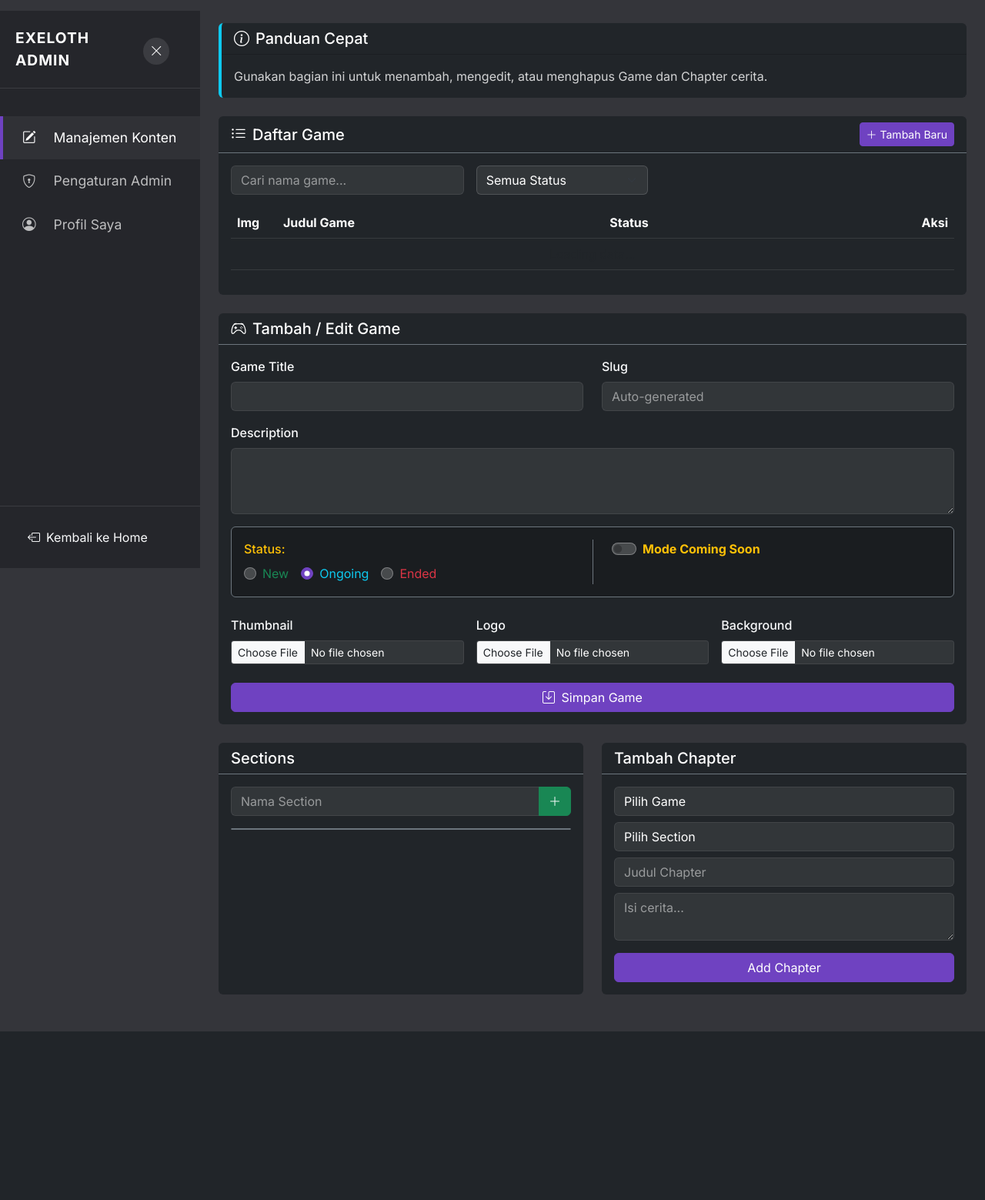
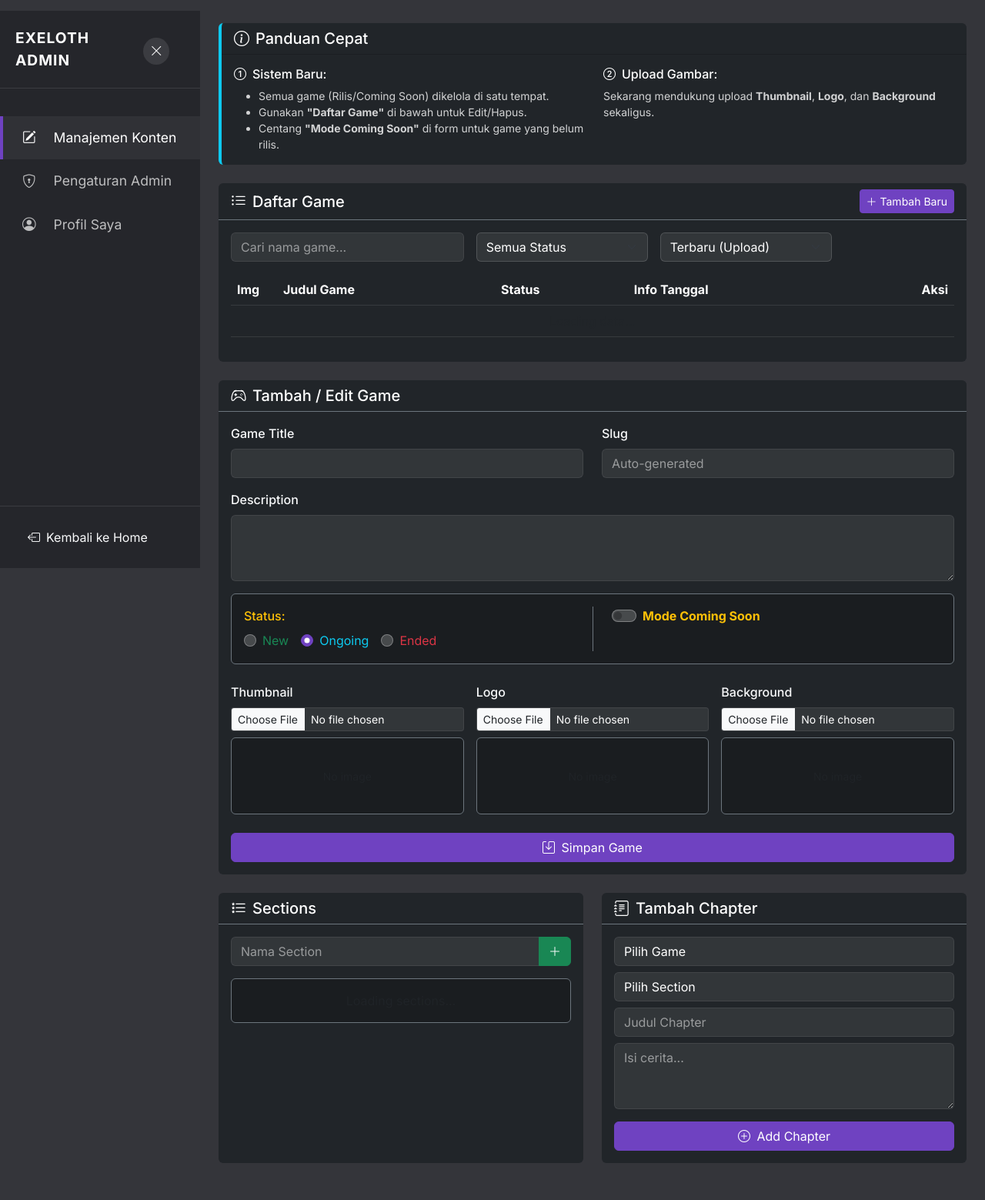
Before and after one commit to sharanroshank/Exeloth-Codex, a web app: file admin.html in a window 1280 px wide. Shown: the part 62-1621 px from the top of the page at 77% size. Before the commit the page ends 1402 px from the top, so only its background shows below. Run offline with its HTML, style and script files only (its server is not run), Linux system fonts and the light colour scheme; some libraries are stand-ins or nearby versions.

Commit message:
pindahkan style dan script admin dan games ke file terpisah

```diff
--- a/admin.html
+++ b/admin.html
@@ -9,76 +9,12 @@
     <link rel="stylesheet" href="https://unpkg.com/bootstrap-icons@1.10.0/font/bootstrap-icons.css">
     <link href="https://fonts.googleapis.com/css2?family=Inter:wght@400;500;600;700&display=swap" rel="stylesheet">
     <link rel="stylesheet" href="assets/css/style.css">
-
-    <style>
-        /* --- Styles Khusus Admin Dashboard --- */
-        body { padding-top: 76px !important; background-color: #34353a; }
-
-        /* Sidebar Positioning */
-        #sidebar {
-            top: 76px !important;
-            height: calc(100vh - 76px) !important;
-            z-index: 900;
-        }
-
-        /* Animasi Transisi Halaman */
-        .admin-section-content { display: none; animation: fadeIn 0.3s; }
-        .admin-section-content.active { display: block; }
-
-        @keyframes fadeIn {
-            from { opacity: 0; transform: translateY(10px); }
-            to { opacity: 1; transform: translateY(0); }
-        }
-
-        /* Profile Picture Settings */
-        .profile-pic-container {
-            position: relative;
-            width: 120px;
-            height: 120px;
-            margin: 0 auto;
-            background-color: #212529;
-        }
-        .profile-pic-overlay {
-            position: absolute;
-            top: 0; left: 0; right: 0; bottom: 0;
-            background: rgba(0,0,0,0.6);
-            border-radius: 50%;
-            display: flex;
-            align-items: center;
-            justify-content: center;
-            opacity: 0;
-            transition: all 0.3s ease;
-            cursor: pointer;
-        }
-        .profile-pic-container:hover .profile-pic-overlay { opacity: 1; }
-
-        /* Sidebar Active State Customization */
-        .nav-link-custom {
-            color: rgba(255,255,255,0.7);
-            padding: 12px 20px;
-            display: block;
-            text-decoration: none;
-            border-left: 4px solid transparent;
-            transition: all 0.3s;
-        }
-        .nav-link-custom:hover {
-            background: rgba(255,255,255,0.05);
-            color: white;
-        }
-        .nav-link-custom.active {
-            background: rgba(255,255,255,0.1);
-            color: white;
-            border-left-color: var(--primary-color, #6f42c1);
-        }
-    </style>
 </head>
-<body>
+<body class="admin-page">
 
     <div id="navbar-placeholder"></div>
     <script src="assets/js/navbar.js"></script>
     <script>renderNavbar();</script>
-
-    <div id="notification-container" class="position-fixed top-0 end-0 p-3" style="z-index: 9999;"></div>
 
     <div class="dashboard-wrapper">
 
@@ -121,12 +57,28 @@
             <div class="container-fluid px-4 pb-5 pt-3" id="admin-panel-section">
 
                 <div id="section-content" class="admin-tab-content fade-in active">
+
                     <div class="card bg-dark mb-4 guide-section border-start border-4 border-info">
                         <div class="card-header bg-transparent">
                             <h5 class="mb-0 text-info"><i class="bi bi-info-circle me-2"></i>Panduan Cepat</h5>
                         </div>
                         <div class="card-body">
-                            <p class="text-white mb-0">Gunakan bagian ini untuk menambah, mengedit, atau menghapus Game dan Chapter cerita.</p>
+                            <div class="row g-4">
+                                <div class="col-md-6">
+                                    <h6 class="text-white"><i class="bi bi-1-circle me-2"></i>Sistem Baru:</h6>
+                                    <ul class="text-muted small mb-0">
+                                        <li>Semua game (Rilis/Coming Soon) dikelola di satu tempat.</li>
+                                        <li>Gunakan <strong>"Daftar Game"</strong> di bawah untuk Edit/Hapus.</li>
+                                        <li>Centang <strong>"Mode Coming Soon"</strong> di form untuk game yang belum rilis.</li>
+                                    </ul>
+                                </div>
+                                <div class="col-md-6">
+                                    <h6 class="text-white"><i class="bi bi-2-circle me-2"></i>Upload Gambar:</h6>
+                                    <p class="text-muted small mb-0">
+                                        Sekarang mendukung upload <strong>Thumbnail</strong>, <strong>Logo</strong>, dan <strong>Background</strong> sekaligus.
+                                    </p>
+                                </div>
+                            </div>
                         </div>
                     </div>
 
@@ -143,8 +95,17 @@
                                 <div class="col-md-3">
                                     <select id="filter-status" class="form-select">
                                         <option value="all">Semua Status</option>
+                                        <option value="new_release">New Release</option>
                                         <option value="ongoing">Ongoing</option>
+                                        <option value="ended">Ended</option>
                                         <option value="coming_soon">Coming Soon</option>
+                                    </select>
+                                </div>
+                                <div class="col-md-3">
+                                    <select id="sort-game" class="form-select">
+                                        <option value="newest">Terbaru (Upload)</option>
+                                        <option value="oldest">Terlama</option>
+                                        <option value="name_asc">Nama (A-Z)</option>
                                     </select>
                                 </div>
                             </div>
@@ -155,11 +116,12 @@
                                             <th style="width: 60px;">Img</th>
                                             <th>Judul Game</th>
                                             <th>Status</th>
+                                            <th>Info Tanggal</th>
                                             <th class="text-end">Aksi</th>
                                         </tr>
                                     </thead>
                                     <tbody id="game-table-body">
-                                        <tr><td colspan="4" class="text-center text-muted">Loading data...</td></tr>
+                                        <tr><td colspan="5" class="text-center text-muted">Loading data...</td></tr>
                                     </tbody>
                                 </table>
                             </div>
@@ -215,21 +177,33 @@
                                     <div class="col-md-4">
                                         <label class="form-label">Thumbnail</label>
                                         <input type="file" class="form-control form-control-sm" id="game-thumbnail" accept="image/*">
-                                        <img id="preview-thumbnail" src="" class="mt-2 w-100 rounded" style="display:none; max-height:100px; object-fit:cover;">
+                                        <div class="border border-secondary rounded p-2 text-center bg-darker mt-2" style="height: 100px; display: flex; align-items: center; justify-content: center;">
+                                            <img id="preview-thumbnail" src="" style="max-height: 100%; max-width: 100%; display: none;">
+                                            <span class="text-muted small" id="txt-thumbnail">No image</span>
+                                        </div>
                                     </div>
                                     <div class="col-md-4">
                                         <label class="form-label">Logo</label>
                                         <input type="file" class="form-control form-control-sm" id="game-logo" accept="image/*">
-                                        <img id="preview-logo" src="" class="mt-2 w-100 rounded" style="display:none; max-height:100px; object-fit:contain;">
+                                        <div class="border border-secondary rounded p-2 text-center bg-darker mt-2" style="height: 100px; display: flex; align-items: center; justify-content: center;">
+                                            <img id="preview-logo" src="" style="max-height: 100%; max-width: 100%; display: none;">
+                                            <span class="text-muted small" id="txt-logo">No image</span>
+                                        </div>
                                     </div>
                                     <div class="col-md-4">
                                         <label class="form-label">Background</label>
                                         <input type="file" class="form-control form-control-sm" id="game-bg" accept="image/*">
-                                        <img id="preview-bg" src="" class="mt-2 w-100 rounded" style="display:none; max-height:100px; object-fit:cover;">
+                                        <div class="border border-secondary rounded p-2 text-center bg-darker mt-2" style="height: 100px; display: flex; align-items: center; justify-content: center;">
+                                            <img id="preview-bg" src="" style="max-height: 100%; max-width: 100%; display: none;">
+                                            <span class="text-muted small" id="txt-bg">No image</span>
+                                        </div>
                                     </div>
                                 </div>
 
-                                <button type="submit" class="btn btn-primary w-100" id="game-submit-btn"><i class="bi bi-save me-1"></i> Simpan Game</button>
+                                <div class="d-grid gap-2">
+                                    <button type="submit" class="btn btn-primary" id="game-submit-btn"><i class="bi bi-save me-1"></i> Simpan Game</button>
+                                    <button type="button" class="btn btn-outline-secondary d-none" id="cancel-edit-btn" onclick="resetForm()">Batal Edit</button>
+                                </div>
                             </form>
                         </div>
                     </div>
@@ -237,26 +211,34 @@
                     <div class="row g-4">
                         <div class="col-lg-6">
                             <div class="card bg-dark h-100 border-secondary">
-                                <div class="card-header border-secondary"><h5 class="mb-0 text-white">Sections</h5></div>
+                                <div class="card-header border-secondary"><h5 class="mb-0 text-white"><i class="bi bi-list-stars me-2"></i>Sections</h5></div>
                                 <div class="card-body">
                                     <div class="input-group mb-3">
                                         <input type="text" class="form-control" id="new-section-name" placeholder="Nama Section">
                                         <button class="btn btn-success" onclick="addSection()"><i class="bi bi-plus-lg"></i></button>
                                     </div>
-                                    <div id="section-list-container" class="list-group list-group-flush rounded bg-darker border border-secondary overflow-auto" style="max-height: 200px;"></div>
+                                    <div id="section-list-container" class="list-group list-group-flush rounded bg-darker border border-secondary overflow-auto" style="max-height: 200px;">
+                                        <div class="text-center p-3 text-muted">Loading sections...</div>
+                                    </div>
                                 </div>
                             </div>
                         </div>
                         <div class="col-lg-6">
                             <div class="card bg-dark h-100 border-secondary">
-                                <div class="card-header border-secondary"><h5 class="mb-0 text-white">Tambah Chapter</h5></div>
+                                <div class="card-header border-secondary"><h5 class="mb-0 text-white"><i class="bi bi-journal-text me-2"></i>Tambah Chapter</h5></div>
                                 <div class="card-body">
                                     <form id="chapter-form">
-                                        <select class="form-control mb-2" id="chapter-game-slug" required><option value="">Pilih Game</option></select>
-                                        <select class="form-control mb-2" id="chapter-section" required><option value="">Pilih Section</option></select>
+                                        <div class="mb-2">
+                                            <select class="form-control" id="chapter-game-slug" required><option value="">Pilih Game</option></select>
+                                        </div>
+                                        <div class="mb-2">
+                                            <select class="form-control" id="chapter-section" required><option value="">Pilih Section</option></select>
+                                        </div>
                                         <input type="text" class="form-control mb-2" id="chapter-title" placeholder="Judul Chapter" required>
-                                        <textarea class="form-control mb-3" id="chapter-content" rows="2" placeholder="Isi cerita..." required></textarea>
-                                        <button type="submit" class="btn btn-primary w-100" id="chapter-submit-btn">Add Chapter</button>
+                                        <textarea class="form-control mb-3" id="chapter-content" rows="3" placeholder="Isi cerita..." required></textarea>
+                                        <div class="d-grid">
+                                            <button type="submit" class="btn btn-primary" id="chapter-submit-btn"><i class="bi bi-plus-circle me-1"></i> Add Chapter</button>
+                                        </div>
                                     </form>
                                 </div>
                             </div>
@@ -304,13 +286,15 @@
                                     <form id="profile-form" onsubmit="event.preventDefault(); showNotification('Fitur simpan profil belum terhubung ke database.', 'info');">
                                         <div class="text-center mb-5">
                                             <div class="position-relative d-inline-block">
-                                                <img id="settings-profile-img" src="https://ui-avatars.com/api/?name=Admin" class="rounded-circle border border-2 border-primary shadow" style="width: 120px; height: 120px; object-fit: cover;">
+                                                <div class="rounded-circle overflow-hidden border border-2 border-primary shadow" style="width: 120px; height: 120px;">
+                                                    <img id="settings-profile-img" src="https://ui-avatars.com/api/?name=Admin" class="w-100 h-100 object-fit-cover">
+                                                </div>
                                             </div>
                                             <div class="mt-3">
-                                                <label class="btn btn-sm btn-outline-light">
-                                                    <i class="bi bi-camera me-1"></i> Ganti Foto (Disabled)
-                                                    <input type="file" class="d-none" disabled>
+                                                <label class="btn btn-sm btn-outline-light disabled">
+                                                    <i class="bi bi-camera me-1"></i> Ganti Foto
                                                 </label>
+                                                <p class="text-muted small mt-1">Foto diambil dari akun Google</p>
                                             </div>
                                         </div>
 
@@ -326,7 +310,7 @@
                                         </div>
 
                                         <div class="alert alert-info">
-                                            <i class="bi bi-info-circle me-2"></i> Akun Anda terhubung melalui Google Sign-In. Foto dan email dikelola oleh Google.
+                                            <i class="bi bi-info-circle me-2"></i> Akun Anda terhubung melalui Google Sign-In.
                                         </div>
 
                                         <div class="d-flex justify-content-end gap-2 pt-2 border-top border-secondary">
@@ -352,72 +336,8 @@
     <script src="assets/js/firebase-config.js"></script>
     <script src="https://unpkg.com/bootstrap@5.3.0/dist/js/bootstrap.bundle.min.js"></script>
     <script src="assets/js/auth-system.js"></script>
+
     <script src="assets/js/admin.js"></script>
-
-    <script>
-        // Fungsi untuk Berpindah Bagian/Section
-        function switchSection(sectionId, elementLink) {
-            // 1. Sembunyikan SEMUA bagian konten
-            const allSections = document.querySelectorAll('.admin-tab-content');
-            allSections.forEach(section => {
-                section.classList.remove('active');
-                section.style.display = 'none'; // Paksa display none via JS agar aman
-            });
-
-            // 2. Tampilkan bagian yang dipilih
-            const targetSection = document.getElementById(sectionId);
-            if (targetSection) {
-                targetSection.classList.add('active');
-                targetSection.style.display = 'block';
-            } else {
-                console.error("Section tidak ditemukan:", sectionId);
-            }
-
-            // 3. Update status 'Active' pada Sidebar Link
-            if (elementLink) {
-                const allLinks = document.querySelectorAll('.nav-link-custom');
-                allLinks.forEach(link => link.classList.remove('active'));
-                elementLink.classList.add('active');
-            }
-
-            // 4. (Opsional) Tutup sidebar otomatis jika di layar HP
-            if (window.innerWidth <= 768) {
-                const sidebar = document.getElementById('sidebar');
-                if (sidebar) sidebar.classList.add('active'); // active di CSS ini artinya hidden (margin negative)
-
-                // Sembunyikan overlay hitam jika ada
-                const overlay = document.querySelector('.overlay-sidebar');
-                if (overlay) overlay.style.display = 'none';
-            }
-        }
-
-        // Inisialisasi Mobile Sidebar Toggle (Agar tombol X dan background gelap bekerja)
-        document.addEventListener('DOMContentLoaded', function() {
-            const sidebar = document.getElementById('sidebar');
-            const dismissBtn = document.getElementById('dismiss');
-            const overlay = document.querySelector('.overlay-sidebar') || document.createElement('div');
-
-            if (!document.querySelector('.overlay-sidebar')) {
-                overlay.className = 'overlay-sidebar';
-                // Style overlay agar menutupi layar
-                overlay.style.cssText = `display: none; position: fixed; top: 76px; left: 0; width: 100vw; height: 100vh; background: rgba(0,0,0,0.5); z-index: 899;`;
-                document.querySelector('.dashboard-wrapper').appendChild(overlay);
-            }
-
-            // Event Tutup Sidebar (Klik X)
-            if(dismissBtn) {
-                dismissBtn.addEventListener('click', function() {
-                    sidebar.classList.add('active'); // Sembunyikan sidebar
-                    overlay.style.display = 'none';
-                });
-            }
-
-            // Event Tutup Sidebar (Klik area hitam)
-            overlay.addEventListener('click', function() {
-                sidebar.classList.add('active');
-                overlay.style.display = 'none';
-            });
-        });
-    </script>
+    <script src="assets/js/admin-ui.js"></script>
 </body>
 </html>
--- a/assets/css/style.css
+++ b/assets/css/style.css
@@ -623,6 +623,45 @@ select option {
     gap: 8px;
 }
 
+/* ==================== 11. ADMIN DASHBOARD SPECIFIC ==================== */
+
+/* Khusus body admin agar background beda dengan home dan padding atas benar */
+body.admin-page {
+    padding-top: 76px !important;
+    background-color: #34353a;
+}
+
+/* Sidebar Positioning khusus Admin (hanya berlaku jika ada class admin-page di body) */
+body.admin-page #sidebar {
+    top: 76px !important;
+    height: calc(100vh - 76px) !important;
+    z-index: 900;
+}
+
+/* Profile Picture Settings */
+.profile-pic-container {
+    position: relative;
+    width: 120px;
+    height: 120px;
+    margin: 0 auto;
+    background-color: #212529;
+}
+
+.profile-pic-overlay {
+    position: absolute;
+    top: 0; left: 0; right: 0; bottom: 0;
+    background: rgba(0,0,0,0.6);
+    border-radius: 50%;
+    display: flex;
+    align-items: center;
+    justify-content: center;
+    opacity: 0;
+    transition: all 0.3s ease;
+    cursor: pointer;
+}
+
+.profile-pic-container:hover .profile-pic-overlay { opacity: 1; }
+
 /* Animasi sederhana saat ganti tab */
 .fade-in {
     animation: fadeIn 0.3s ease-in-out;
@@ -663,3 +702,28 @@ select option {
     color: white;
     border-left-color: var(--primary-color);
 }
+
+/* assets/css/games.css */
+
+.filter-box {
+    background-color: #212529;
+    border: 1px solid rgba(255,255,255,0.1);
+    border-radius: 12px;
+    box-shadow: 0 4px 6px rgba(0,0,0,0.3);
+}
+
+.pagination .page-link {
+    background-color: #212529;
+    border-color: #495057;
+    color: #fff;
+}
+
+.pagination .page-item.active .page-link {
+    background-color: #0d6efd;
+    border-color: #0d6efd;
+}
+
+.pagination .page-item.disabled .page-link {
+    background-color: #1a1d20;
+    color: #6c757d;
+}
--- /dev/null
+++ b/assets/js/admin-ui.js
@@ -0,0 +1,81 @@
+// assets/js/admin-ui.js
+
+/**
+ * Fungsi untuk Berpindah Bagian/Section (Tab)
+ * @param {string} sectionId - ID dari div konten yang ingin ditampilkan
+ * @param {HTMLElement} elementLink - Element link sidebar yang diklik (this)
+ */
+function switchSection(sectionId, elementLink) {
+    // 1. Sembunyikan SEMUA bagian konten
+    const allSections = document.querySelectorAll('.admin-tab-content');
+    allSections.forEach(section => {
+        section.classList.remove('active');
+        section.style.display = 'none'; // Paksa display none via JS agar aman
+    });
+
+    // 2. Tampilkan bagian yang dipilih
+    const targetSection = document.getElementById(sectionId);
+    if (targetSection) {
+        targetSection.classList.add('active');
+        targetSection.style.display = 'block';
+    } else {
+        console.error("Section tidak ditemukan:", sectionId);
+    }
+
+    // 3. Update status 'Active' pada Sidebar Link
+    if (elementLink) {
+        const allLinks = document.querySelectorAll('.nav-link-custom');
+        allLinks.forEach(link => link.classList.remove('active'));
+        elementLink.classList.add('active');
+    }
+
+    // 4. (Opsional) Tutup sidebar otomatis jika di layar HP
+    if (window.innerWidth <= 768) {
+        const sidebar = document.getElementById('sidebar');
+        if (sidebar) sidebar.classList.add('active'); // active di CSS ini artinya hidden (margin negative)
+
+        // Sembunyikan overlay hitam jika ada
+        const overlay = document.querySelector('.overlay-sidebar');
+        if (overlay) overlay.style.display = 'none';
+    }
+}
+
+/**
+ * Inisialisasi Mobile Sidebar Toggle & Overlay
+ * Dijalankan saat DOM selesai dimuat
+ */
+document.addEventListener('DOMContentLoaded', function() {
+    const sidebar = document.getElementById('sidebar');
+    const dismissBtn = document.getElementById('dismiss');
+
+    // Cek apakah overlay sudah ada, jika belum buat baru
+    let overlay = document.querySelector('.overlay-sidebar');
+    if (!overlay) {
+        overlay = document.createElement('div');
+        overlay.className = 'overlay-sidebar';
+        // Style overlay agar menutupi layar (sesuai style sebelumnya)
+        overlay.style.cssText = `display: none; position: fixed; top: 76px; left: 0; width: 100vw; height: 100vh; background: rgba(0,0,0,0.5); z-index: 899;`;
+
+        // Append ke dashboard-wrapper jika ada, atau body
+        const wrapper = document.querySelector('.dashboard-wrapper');
+        if (wrapper) {
+            wrapper.appendChild(overlay);
+        } else {
+            document.body.appendChild(overlay);
+        }
+    }
+
+    // Event Tutup Sidebar (Klik Tombol X)
+    if(dismissBtn) {
+        dismissBtn.addEventListener('click', function() {
+            if(sidebar) sidebar.classList.add('active'); // Sembunyikan sidebar
+            overlay.style.display = 'none';
+        });
+    }
+
+    // Event Tutup Sidebar (Klik area hitam / overlay)
+    overlay.addEventListener('click', function() {
+        if(sidebar) sidebar.classList.add('active');
+        overlay.style.display = 'none';
+    });
+});
```
Also changed, not shown: assets/js/games.js (added, +144 -0 lines), games.html (+3 -129 lines).
